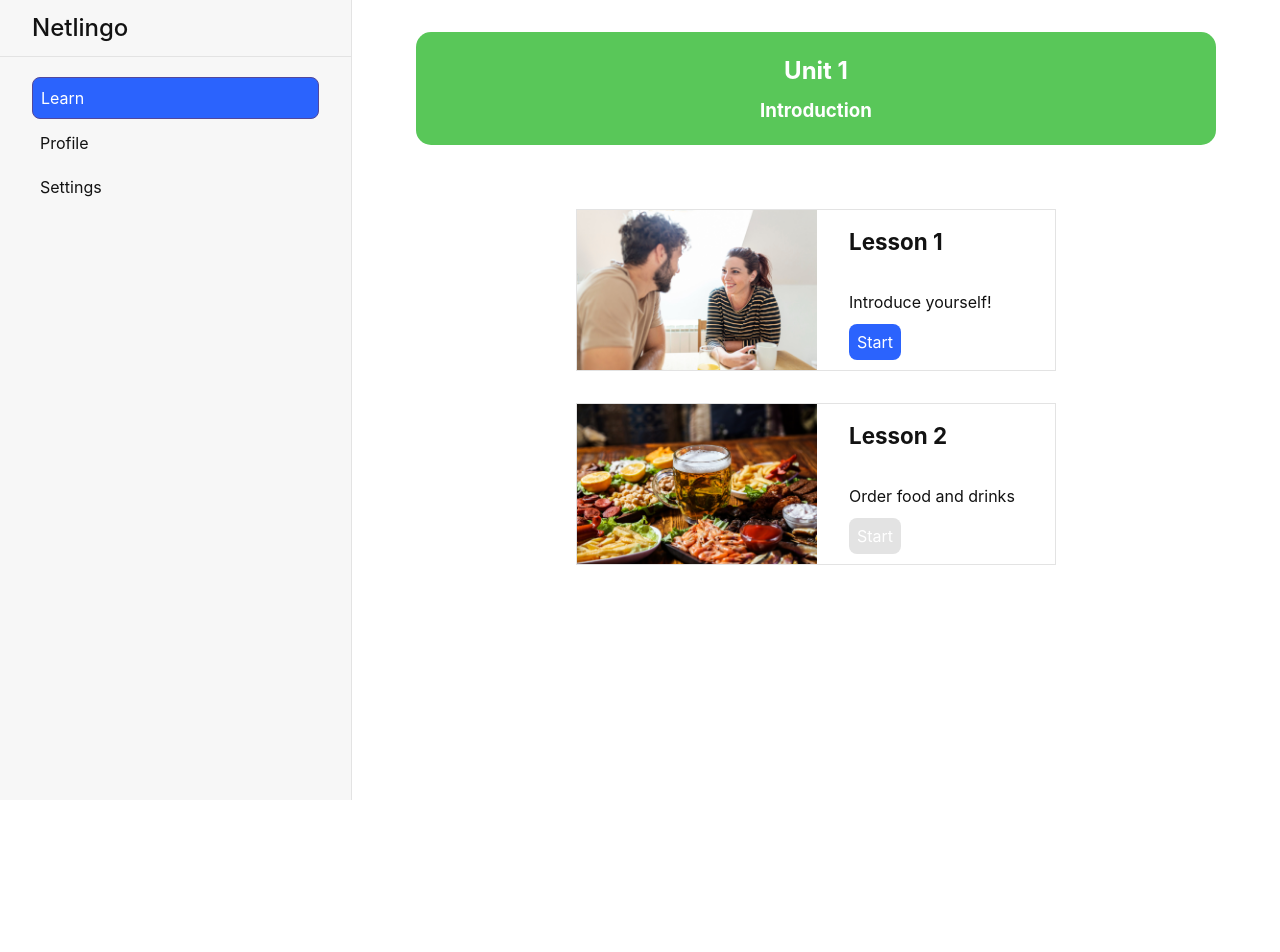
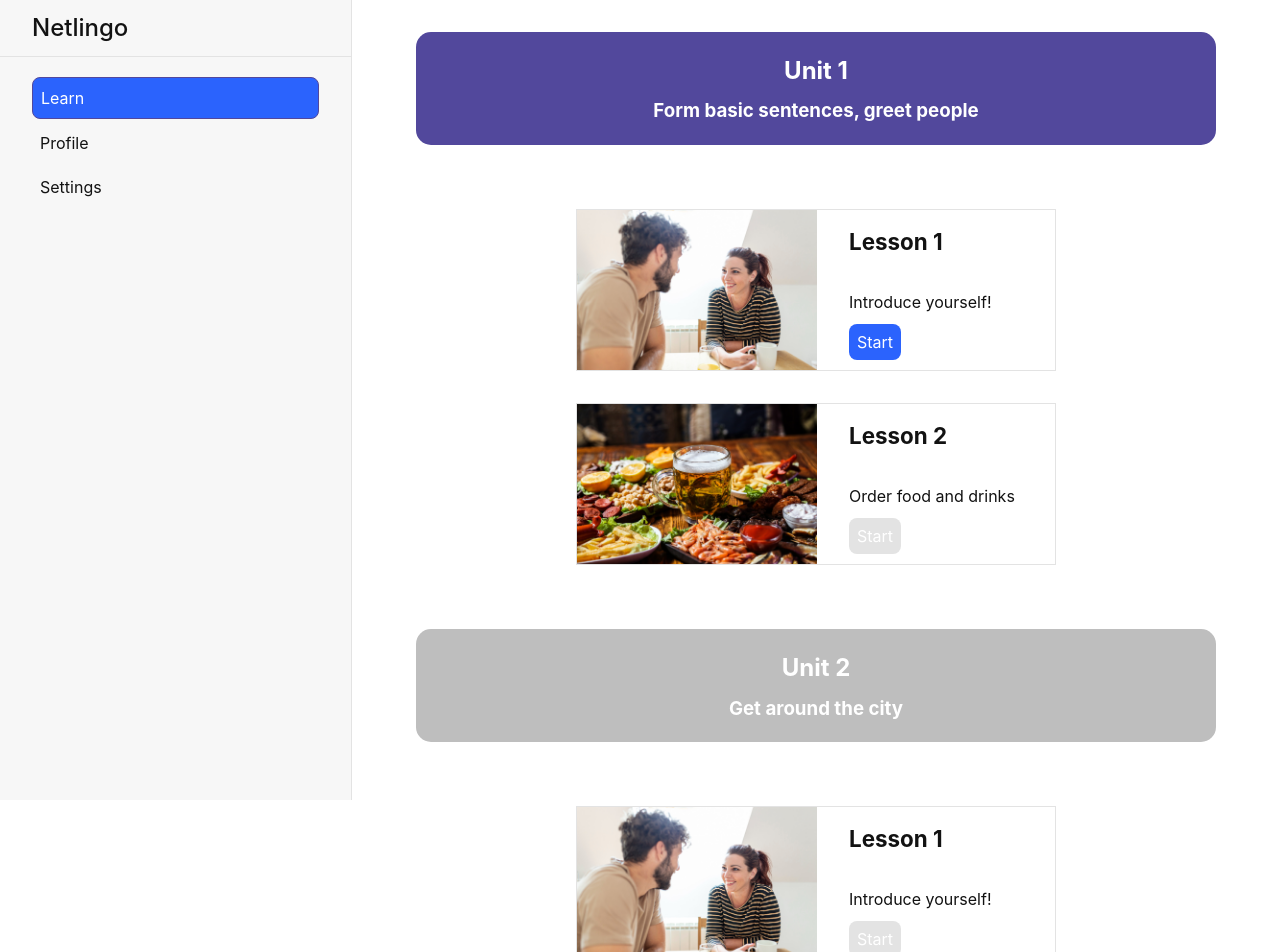
Before and after one commit to KasraTabrizi/Netlingo, a React (Create React App) app: page /learn in a window 1280 px wide. Shown: the top 952 px of the page. Before the commit the page ends 800 px from the top, so only its background shows below. Built offline with nearby package versions, Linux system fonts and the light colour scheme.

Commit message:
unit refactoring

```diff
--- a/src/components/Unit/LessonModule.tsx
+++ b/src/components/Unit/LessonModule.tsx
@@ -9,8 +9,8 @@ interface lessonModuleProps {
     title: string;
     description: string;
     avatar: string;
-    enabled: Boolean;
-    finished: Boolean;
+    enabled: boolean;
+    finished: boolean;
   };
 }
 
--- a/src/components/Unit/Unit.tsx
+++ b/src/components/Unit/Unit.tsx
@@ -1,38 +1,39 @@
 import * as React from "react";
 import "../../styles/unit.css";
-import lessonImage from "../../assets/two-people-talking.jpg";
-import lessonImage2 from "../../assets/tapas-and-beer.jpg";
 import LessonModule from "./LessonModule";
 
-const lessons = [
-  {
-    id: 1,
-    title: "Lesson 1",
-    description: "Introduce yourself!",
-    avatar: lessonImage,
-    enabled: true,
-    finished: false,
-  },
-  {
-    id: 2,
-    title: "Lesson 2",
-    description: "Order food and drinks",
-    avatar: lessonImage2,
-    enabled: false,
-    finished: false,
-  },
-];
+interface UnitProps {
+  unit: {
+    id: Number;
+    title: string;
+    description: string;
+    enabled: boolean;
+    finished: boolean;
+    lessons: {
+      id: Number;
+      title: string;
+      description: string;
+      avatar: string;
+      enabled: boolean;
+      finished: boolean;
+    }[];
+  };
+}
 
-const Unit = () => {
+const Unit = ({ unit }: UnitProps) => {
   return (
     <div id="unit__container">
-      <div className="unit__header">
-        <h2>Unit 1</h2>
-        <h3>Introduction</h3>
+      <div
+        className={`unit__header ${!unit.enabled && "disable"} ${
+          unit.finished && "finished"
+        }`}
+      >
+        <h2>{unit.title}</h2>
+        <h3>{unit.description}</h3>
       </div>
       <div className="lessons__container">
-        {lessons.map((lesson, index) => {
-          return <LessonModule key={index} lesson={lesson} />;
+        {unit.lessons.map((lesson: any) => {
+          return <LessonModule key={lesson.id} lesson={lesson} />;
         })}
       </div>
     </div>
--- a/src/routes/Learn.tsx
+++ b/src/routes/Learn.tsx
@@ -1,10 +1,59 @@
 import * as React from "react";
 import Unit from "../components/Unit/Unit";
+import lessonImage from "../assets/two-people-talking.jpg";
+import lessonImage2 from "../assets/tapas-and-beer.jpg";
+
+const units = [
+  {
+    id: 1,
+    title: "Unit 1",
+    description: "Form basic sentences, greet people",
+    enabled: true,
+    finished: false,
+    lessons: [
+      {
+        id: 1,
+        title: "Lesson 1",
+        description: "Introduce yourself!",
+        avatar: lessonImage,
+        enabled: true,
+        finished: false,
+      },
+      {
+        id: 2,
+        title: "Lesson 2",
+        description: "Order food and drinks",
+        avatar: lessonImage2,
+        enabled: false,
+        finished: false,
+      },
+    ],
+  },
+  {
+    id: 2,
+    title: "Unit 2",
+    description: "Get around the city",
+    enabled: false,
+    finished: false,
+    lessons: [
+      {
+        id: 1,
+        title: "Lesson 1",
+        description: "Introduce yourself!",
+        avatar: lessonImage,
+        enabled: false,
+        finished: false,
+      },
+    ],
+  },
+];
 
 const Learn = () => {
   return (
     <div id="learn__container">
-      <Unit />
+      {units.map((unit) => {
+        return <Unit key={unit.id} unit={unit} />;
+      })}
     </div>
   );
 };
--- a/src/routes/Lesson.tsx
+++ b/src/routes/Lesson.tsx
@@ -6,7 +6,7 @@ import Exercise from "../components/Unit/Exercise";
 
 const exercises = [
   {
-    id: "1",
+    id: 1,
     list: [
       {
         title: "Read and Translate",
@@ -54,7 +54,7 @@ const Lesson = () => {
   const [progress, setProgress] = useState(0);
 
   const filterExerciseById = exercises.filter(
-    (exercise) => exercise.id === lessonId
+    (exercise) => exercise.id === Number(lessonId)
   )[0].list;
 
   const progressIncrement = 100 / filterExerciseById.length;
--- a/src/styles/unit.css
+++ b/src/styles/unit.css
@@ -5,7 +5,7 @@ h3 {
 
 .unit__header {
   padding: 1rem 0;
-  background-color: #59c759;
+  background-color: #52489c;
   border-radius: 15px;
   color: white;
   display: flex;
@@ -15,9 +15,17 @@ h3 {
 }
 
 .lessons__container {
-  margin-top: 3em;
+  margin: 3em;
   display: flex;
   flex-direction: column;
   justify-content: center;
   align-items: center;
 }
+
+.disable {
+  background-color: #bebebe;
+}
+
+.finished {
+  background-color: #59c759;
+}
```
